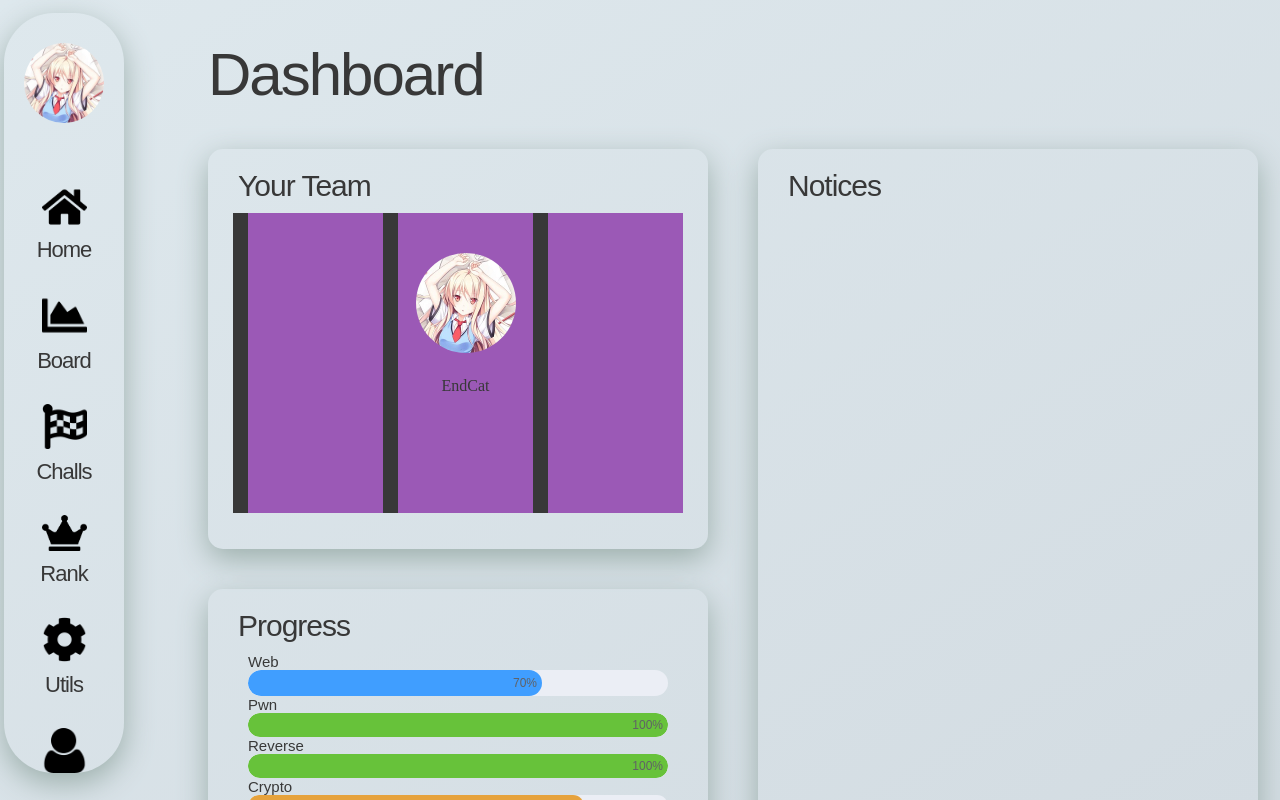
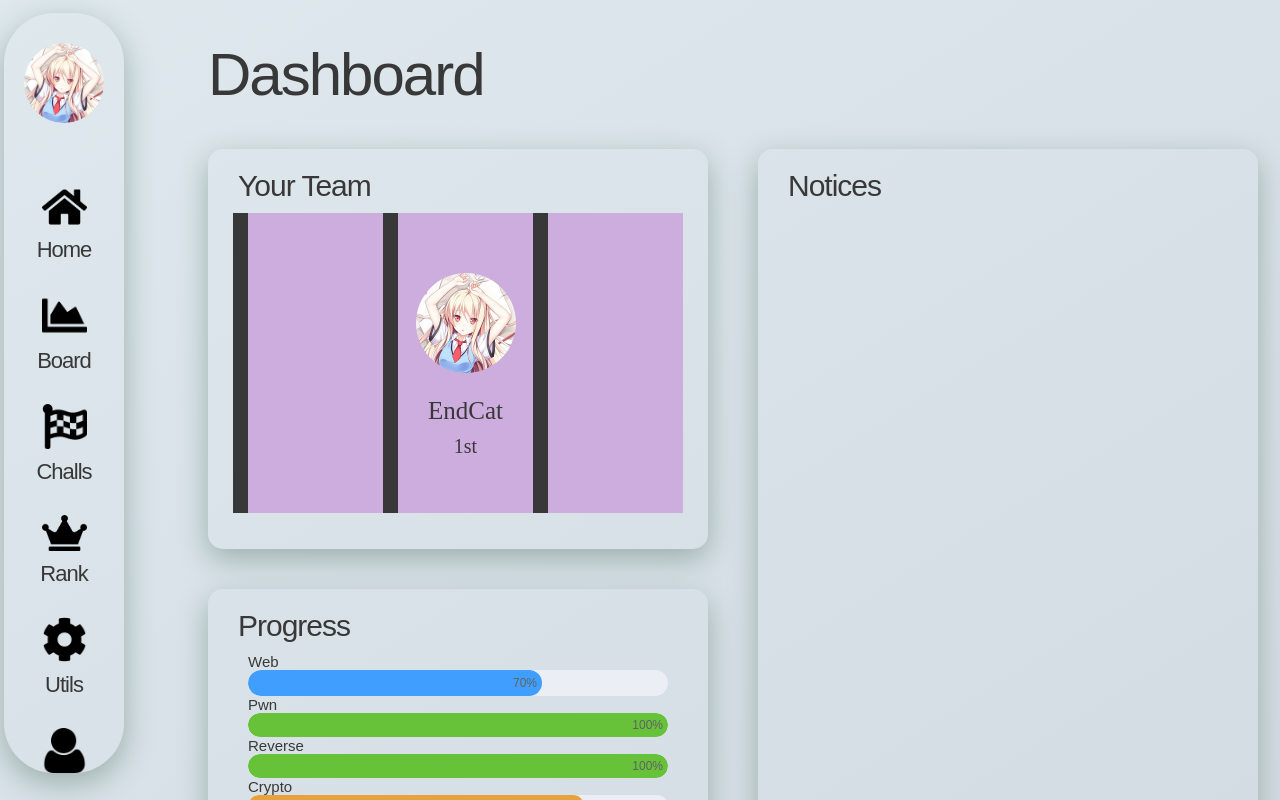
Before and after one commit to Endcat/ciscn-ctfplatform, a Vue app: page /dashboard in a window 1280 px wide. Built offline with nearby package versions, Linux system fonts and the light colour scheme.

Commit message:
20200514 init

```diff
--- a/src/components/teamBoard.vue
+++ b/src/components/teamBoard.vue
@@ -2,6 +2,7 @@
     <div id="team-board">
 <!--        team-board wrapper-->
         <div class="team-board-block" id="team-board-left">
+<!--这里放队伍的强势方向/离前一名的分数差值-->
 
         </div>
         <div class="team-board-block" id="team-board-middle">
@@ -12,10 +13,13 @@
                 <li id="team-id">
                     EndCat
                 </li>
+                <li id="team-rank">
+                    1st
+                </li>
             </ul>
         </div>
         <div class="team-board-block" id="team-board-right">
-
+<!--TODO-->
         </div>
     </div>
 </template>
@@ -28,12 +32,16 @@
 
 <style scoped>
     #team-id{
-
+        font-size: 25px;
+    }
+    #team-rank{
+        margin-top: 10px;
+        font-size: 20px;
     }
     .team-info-wrapper{
         text-align: center;
         list-style: none;
-        margin-top: 40px;
+        margin-top: 60px;
 
     }
     .team-info-wrapper li{
@@ -57,7 +65,7 @@
         margin-left: 15px;
         width: 30%;
         height: 100%;
-        background: #9b59b6;
+        background: #cdacde;
     }
 
     #team-board{
```
